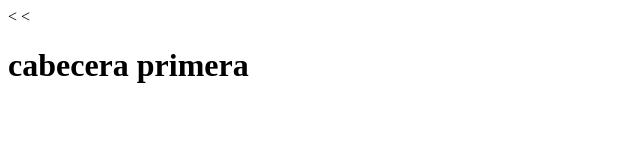
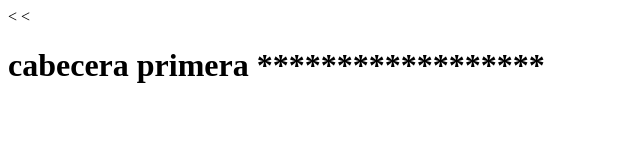
Before and after one commit to callejamatea/bootstap, a plain HTML site: page index.html in a window 1280 px wide. Shown: the whole page, without its empty margins (0-640 px from the left). Drawn offline with Linux system fonts and the light colour scheme.

Commit message:
Update index.html
cambiada cabecera

```diff
--- a/index.html
+++ b/index.html
@@ -7,6 +7,6 @@
     <title></title>
   </head>
   <body>
-    <<h1>cabecera primera</h1>
+    <<h1>cabecera primera ******************</h1>
   </body>
 </html>
```
